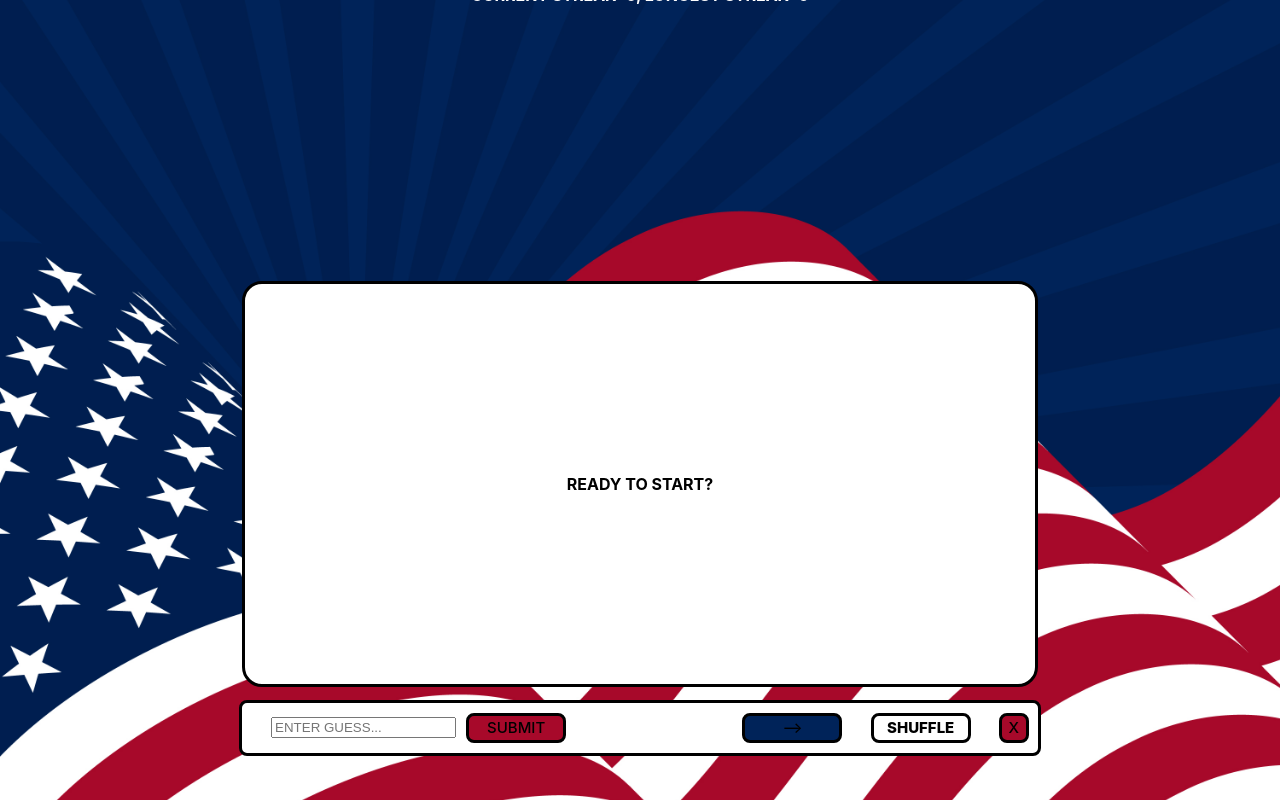
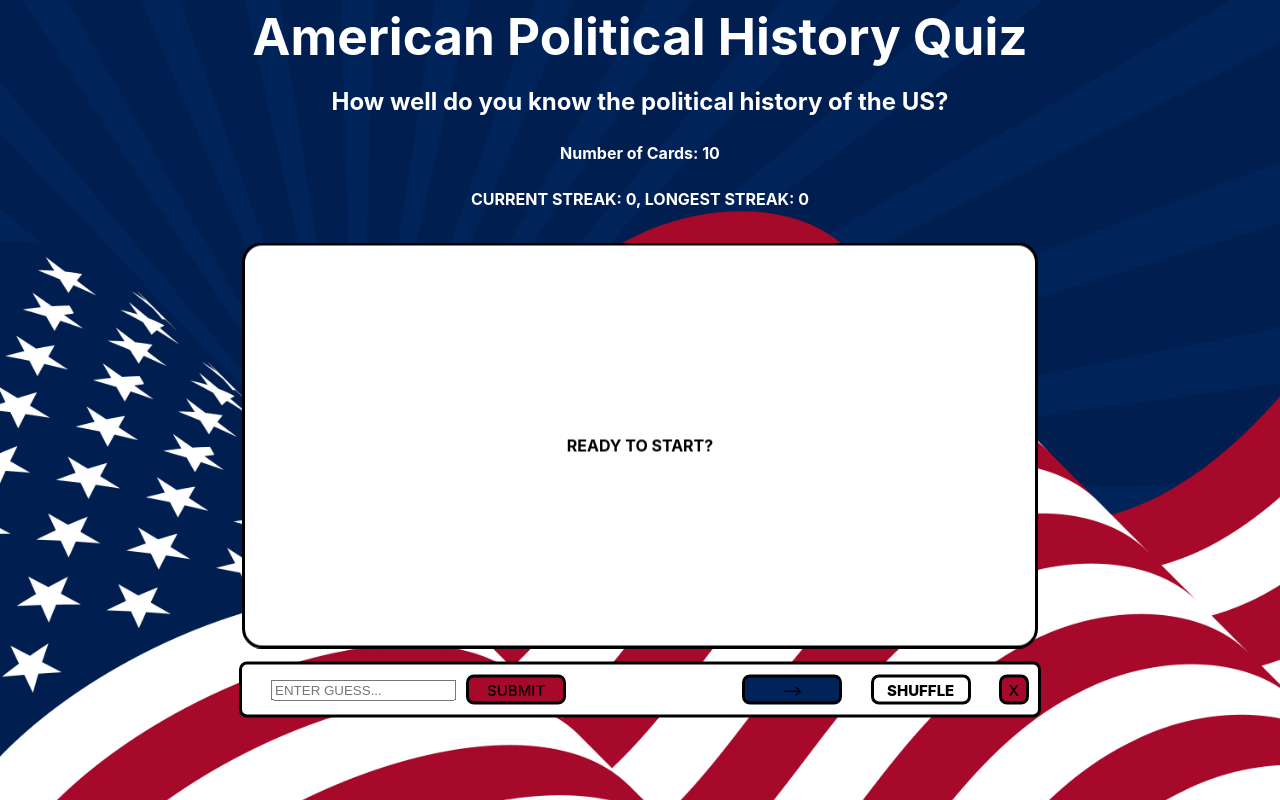
Before and after one commit to AAA-Triple-AAA/flashcards, a React (Vite) app: page / in a window 1280 px wide. Built offline with nearby package versions, Linux system fonts and the light colour scheme.

Commit message:
Updated header formatting

```diff
--- a/src/App.css
+++ b/src/App.css
@@ -2,10 +2,12 @@
     text-align: center;
     color: white;
     font-weight: bolder;
-    position: relative;
-    top: -250px;
+    position: absolute;
+    top: 15%;
     border-radius: 50px;
-    padding: 10px 80px 2px 80px;
+    left: 50%;
+    transform: translate(-50%, -50%);
+    width: 1000px;
 }
 
 h1 {
@@ -17,6 +19,10 @@ h1 {
     flex-direction: column;
     align-items: center;
     justify-content: center;
+    position: absolute;
+    top: 60%;
+    left: 50%;
+    transform: translate(-50%, -50%);
 }
 
 button {
```
